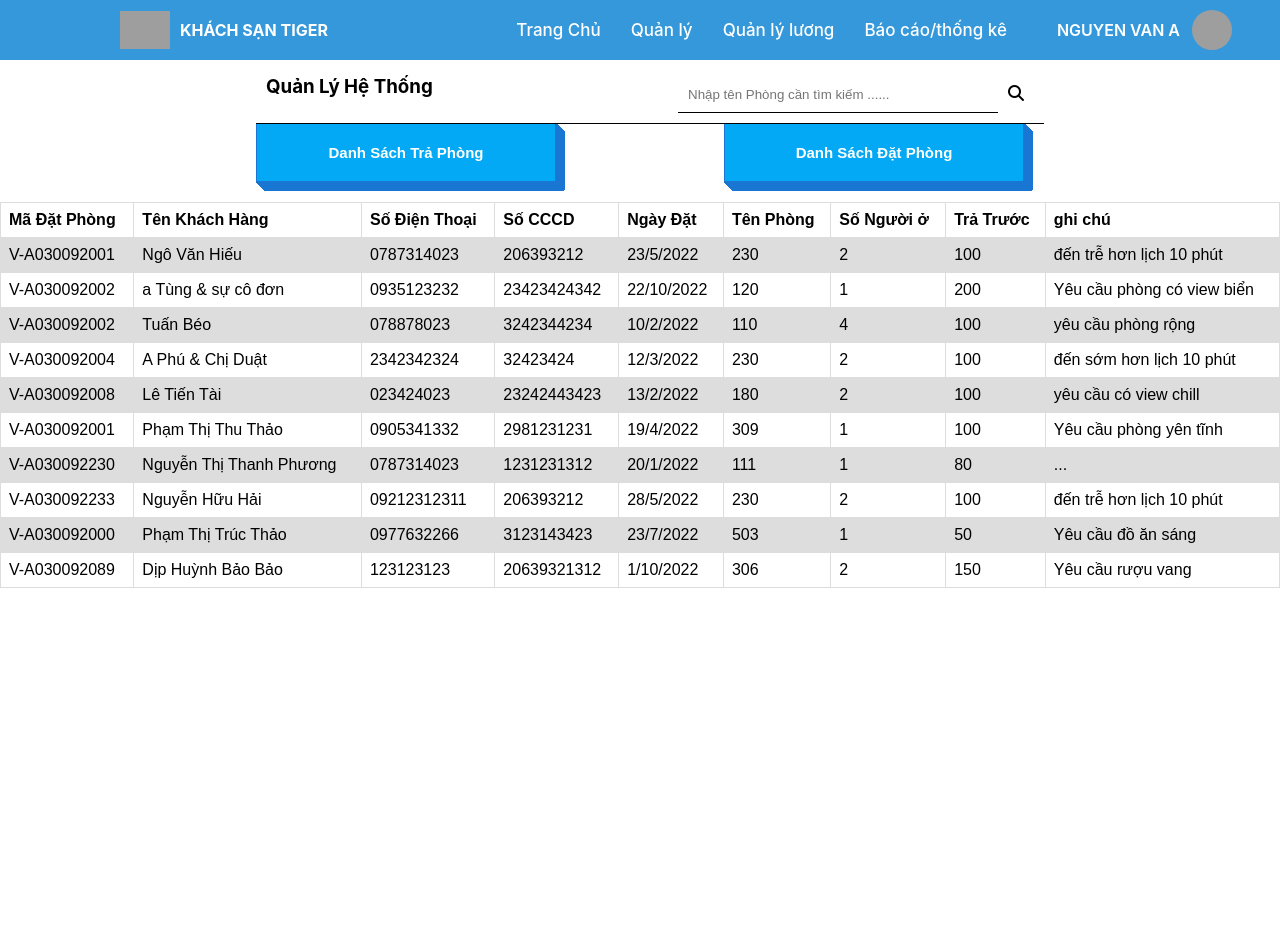
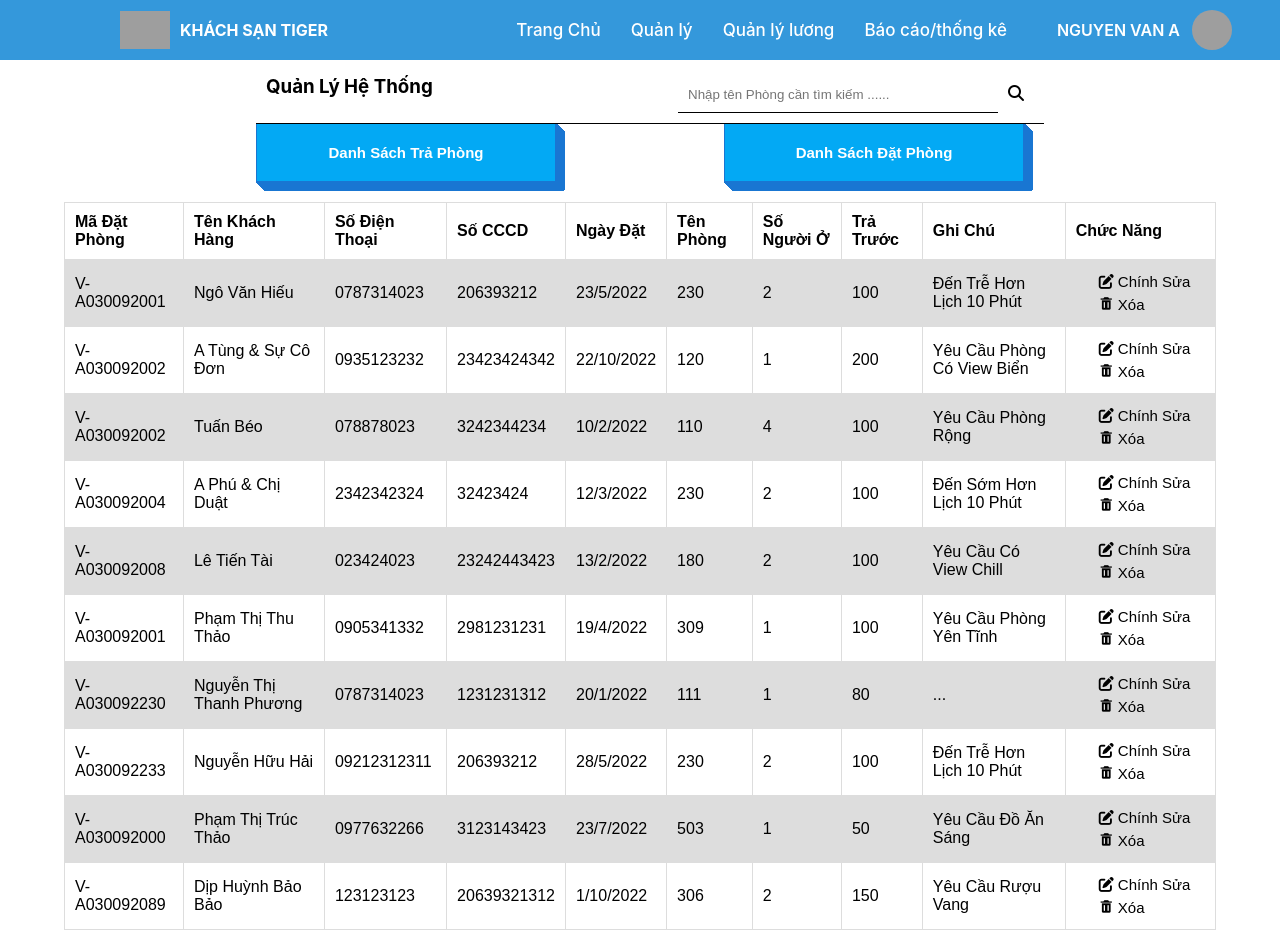
Before and after one commit to NgoSonTungDev/Project_three, a React (Create React App) app: page /Hotel_System_Management in a window 1280 px wide. Before the commit the page ends 800 px from the top, so only its background shows below. Built offline with nearby package versions, Linux system fonts and the light colour scheme; grey boxes are pictures that could not be loaded.

Commit message:
fix data

```diff
--- a/src/components/TableDatPhong/TableDatPhong.jsx
+++ b/src/components/TableDatPhong/TableDatPhong.jsx
@@ -16,6 +16,8 @@ const TableDatPhong = () => {
           <th>Số Người ở</th>
           <th>Trả Trước</th>
           <th>ghi chú</th>
+          <th>Chức năng</th>
+
 
         </tr>
         {Datadatphong.map((item) => (
@@ -29,6 +31,14 @@ const TableDatPhong = () => {
             <td>{item.songuoio}</td>
             <td>{item.thanhtoan}</td>
             <td>{item.note}</td>
+            <td><button>
+                    <i class="fa-solid fa-pen-to-square"></i>{" "}
+                    <span>Chính Sửa</span>
+                  </button>
+                  <button>
+                    <i class="bx bxs-trash"></i> <span>Xóa</span>
+                  </button></td>
+
 
           </tr>
         ))}
--- a/src/components/TableDatPhong/TableDatPhong.scss
+++ b/src/components/TableDatPhong/TableDatPhong.scss
@@ -1,13 +1,41 @@
 .table_datphong {
   font-family: arial, sans-serif;
     border-collapse: collapse;
-  width: 100%;
+    width: 90%;
+    height: 600px;
+    margin-left: 5%;
 
     td,
     th {
       border: 1px solid #dddddd;
       text-align: left;
-    padding: 8px;
+      text-transform: capitalize;
+      padding: 10px;
+      justify-content: space-between;
+
+    }
+    td {
+      button {
+        cursor: pointer;
+        padding: 3px 8px;
+        margin-left: 15px;
+        border: none;
+        outline: none;
+        background-color: transparent;
+        font-size: 15px;
+        justify-content: space-between;
+        i{
+            font-size: 15px;
+        }
+        &:nth-child(1):hover {
+          cursor: pointer;
+          color: #f39c12;
+        }
+        &:nth-child(2):hover {
+          cursor: pointer;
+          color: #d63031;
+        }
+      }
     }
 
     tr:nth-child(even) {
--- a/src/components/TableTraPhong/Datatraphong.js
+++ b/src/components/TableTraPhong/Datatraphong.js
@@ -5,10 +5,9 @@ const Datatraphong =[
         phone: "0787314023",
         CCCD: 206393212,
         dayorder: "23/5/2022",
+        day_of_leaving: "28/5/2022",
         nameroom: 230,
-        songuoio: 2,
-        thanhtoan: 100,
-        note : "đến trễ hơn lịch 10 phút",
+        thanhtoan: 400,
       },
       {
         Maphong: "V-A030092002",
@@ -17,9 +16,8 @@ const Datatraphong =[
         CCCD: 23423424342,
         dayorder: "22/10/2022",
         nameroom: 120,
-        songuoio: 1,
-        thanhtoan: 200,
-        note : "Yêu cầu phòng có view biển",
+        day_of_leaving: "28/10/2022",
+        thanhtoan: 500,
       },
       {
         Maphong: "V-A030092002",
@@ -28,9 +26,8 @@ const Datatraphong =[
         CCCD: 3242344234,
         dayorder: "10/2/2022",
         nameroom: 110,
-        songuoio: 4,
-        thanhtoan: 100,
-        note : " yêu cầu phòng rộng",
+        day_of_leaving: "14/2/2022",
+        thanhtoan: 370  ,
       },
       {
         Maphong: "V-A030092004",
@@ -39,9 +36,8 @@ const Datatraphong =[
         CCCD: 32423424,
         dayorder: "12/3/2022",
         nameroom: 230,
-        songuoio: 2,
-        thanhtoan: 100,
-        note : "đến sớm hơn lịch 10 phút",
+        day_of_leaving: "12/4/2022",
+        thanhtoan: "3.300 ",
       },
       {
         Maphong: "V-A030092008",
@@ -50,9 +46,8 @@ const Datatraphong =[
         CCCD: 23242443423,
         dayorder: "13/2/2022",
         nameroom: 180,
-        songuoio: 2,
-        thanhtoan: 100,
-        note : "yêu cầu có view chill",
+        day_of_leaving: "23/2/2022",
+        thanhtoan: "1.800",
       },
       {
         Maphong: "V-A030092001",
@@ -61,9 +56,8 @@ const Datatraphong =[
         CCCD:2981231231,
         dayorder: "19/4/2022",
         nameroom: 309,
-        songuoio: 1,
-        thanhtoan: 100,
-        note : "Yêu cầu phòng yên tĩnh ",
+        day_of_leaving: "23/4/2022",
+        thanhtoan: 900,
       },
       {
         Maphong: "V-A030092230",
@@ -72,9 +66,8 @@ const Datatraphong =[
         CCCD: 1231231312,
         dayorder: "20/1/2022",
         nameroom: 111,
-        songuoio: 1,
-        thanhtoan: 80,
-        note : "...",
+        day_of_leaving: "3/2/2022",
+        thanhtoan: "2.700",
       },
       {
         Maphong: "V-A030092233",
@@ -83,9 +76,8 @@ const Datatraphong =[
         CCCD: 206393212,
         dayorder: "28/5/2022",
         nameroom: 230,
-        songuoio: 2,
-        thanhtoan: 100,
-        note : "đến trễ hơn lịch 10 phút",
+        day_of_leaving: "1/6/2022",
+        thanhtoan: 600,
       },
       {
         Maphong: "V-A030092000",
@@ -94,9 +86,8 @@ const Datatraphong =[
         CCCD: 3123143423,
         dayorder: "23/7/2022",
         nameroom: 503,
-        songuoio: 1,
-        thanhtoan:50,
-        note : "Yêu cầu đồ ăn sáng",
+        day_of_leaving: "26/7/2022",
+        thanhtoan: 600,
       },
       {
         Maphong: "V-A030092089",
@@ -105,9 +96,8 @@ const Datatraphong =[
         CCCD: 20639321312,
         dayorder: "1/10/2022",
         nameroom: 306,
-        songuoio: 2,
-        thanhtoan: 150,
-        note : "Yêu cầu rượu vang",
+        day_of_leaving: "5/10/2022",
+        thanhtoan: 800,
       },
 ]
 
--- a/src/components/TableTraPhong/TableTraPhong.jsx
+++ b/src/components/TableTraPhong/TableTraPhong.jsx
@@ -1,23 +1,21 @@
-import React from 'react';
-import Datatraphong from './Datatraphong';
-import "./Traphong.scss"
-
+import React from "react";
+import Datatraphong from "./Datatraphong";
+import "./Traphong.scss";
 
 const TableTraPhong = () => {
-    return (
-        <div>
+  return (
+    <div>
       <table className="table_traphong">
         <tr>
-          <th>Mã Đặt Phòng  </th>
+          <th>Mã Phòng </th>
           <th>Tên Khách Hàng </th>
           <th>Số Điện Thoại </th>
           <th>Số CCCD </th>
-          <th>Ngày Đặt</th>
-          <th>Tên Phòng</th>
-          <th>Số Người ở</th>
-          <th>Trả Trước</th>
-          <th>ghi chú</th>
-
+          <th>Ngày Đến</th>
+          <th>Ngày Rời Đi</th>
+          <th>Phòng Số </th>
+          <th>Số Tiền Cần thanh toán </th>
+          <th>Chức Năng </th>
         </tr>
         {Datatraphong.map((item) => (
           <tr>
@@ -26,16 +24,23 @@ const TableTraPhong = () => {
             <td>{item.phone}</td>
             <td>{item.CCCD}</td>
             <td>{item.dayorder}</td>
+            <td>{item.day_of_leaving}</td>
             <td>{item.nameroom}</td>
-            <td>{item.songuoio}</td>
             <td>{item.thanhtoan}</td>
-            <td>{item.note}</td>
-
+            <td>
+                  <button>
+                    <i class="fa-solid fa-pen-to-square"></i>{" "}
+                    <span>Chính Sửa</span>
+                  </button>
+                  <button>
+                    <i class="bx bxs-trash"></i> <span>Xóa</span>
+                  </button>
+                </td>
           </tr>
         ))}
       </table>
-        </div>
-    );
+    </div>
+  );
 };
 
 export default TableTraPhong;
--- a/src/components/TableTraPhong/Traphong.scss
+++ b/src/components/TableTraPhong/Traphong.scss
@@ -1,13 +1,41 @@
 .table_traphong {
     font-family: arial, sans-serif;
     border-collapse: collapse;
-    width: 100%;
+    width: 90%;
+    height: 600px;
+    margin-left: 5%;
 
     td,
       th {
         border: 1px solid #dddddd;
         text-align: left;
-      padding: 8px;
+        text-transform: capitalize;
+        padding: 10px;
+        justify-content: space-between;
+
+      }
+      td {
+        button {
+          cursor: pointer;
+          padding: 3px 8px;
+          margin-left: 15px;
+          border: none;
+          outline: none;
+          background-color: transparent;
+          font-size: 15px;
+          justify-content: space-between;
+          i{
+              font-size: 15px;
+          }
+          &:nth-child(1):hover {
+            cursor: pointer;
+            color: #f39c12;
+          }
+          &:nth-child(2):hover {
+            cursor: pointer;
+            color: #d63031;
+          }
+        }
       }
 
       tr:nth-child(even) {
--- a/src/pages/QLHethongKhachSan/QLHethongKhachSan.jsx
+++ b/src/pages/QLHethongKhachSan/QLHethongKhachSan.jsx
@@ -30,12 +30,12 @@ const QLHethongKhachSan = () => {
           </div>
         </div>
         <div className="container_QLKhachSan_table">
-        {/* <div className="container_QLKhachSan_table_datphong">
+        <div className="container_QLKhachSan_table_datphong">
             <TableDatPhong/>
+        </div>
+        {/* <div className="container_QLKhachSan_table_traphong">
+          <TableTraPhong/>
         </div> */}
-        <div className="container_QLKhachSan_table_traphong">
-          <TableTraPhong/>
-        </div>
 
         </div>
       </div>
```
Lines whose indentation alone changed are shown as unchanged.
